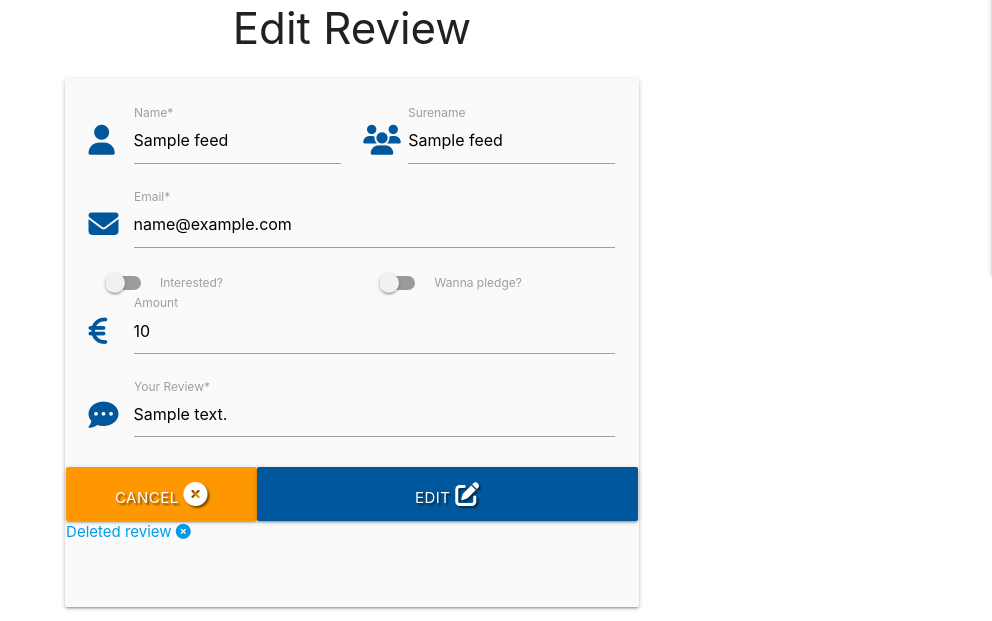
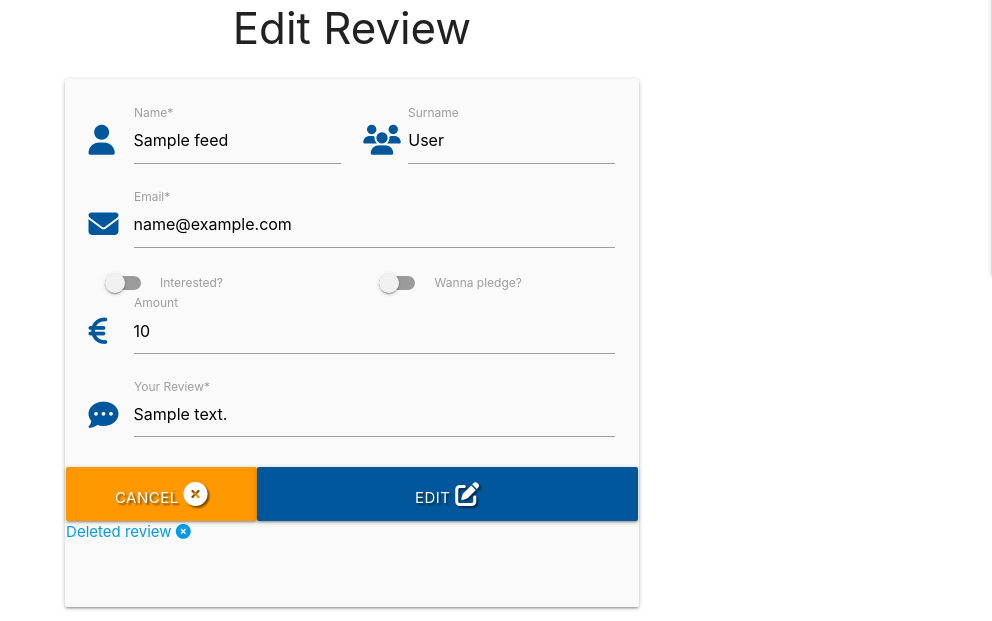
Before and after one commit to Nosjazz/milestone_3, a Flask app: template templates/reviewEdit.html in a window 1280 px wide. Shown: the part 585-1206 px from the top of the page, without its empty margins (288-1280 px from the left). Run offline with Flask 2, Linux system fonts and the light colour scheme; the template is opened without the code that fills it: most values are stand-ins (such as "Sample title", 1, 10 or a date in 2020); some libraries are stand-ins or nearby versions.

Commit message:
fix surEname issue

```diff
--- a/templates/reviewAdd.html
+++ b/templates/reviewAdd.html
@@ -13,11 +13,11 @@
                 <input id="name" name="name" type="text" minlength="2" maxlength="15" required class="validate">
                 <label for="name">Name*</label>
             </div>
-        <!-- Surename -->
+        <!-- Surname -->
             <div class="input-field col m6 s12">
                 <i class="fas fa-users prefix light-blue-text text-darken-4"></i>
-                <input id="surename" name="surename" type="text" minlength="2" maxlength="15" class="validate">
-                <label for="surename">Surename</label>
+                <input id="surname" name="surname" type="text" minlength="2" maxlength="15" class="validate">
+                <label for="surname">Surname</label>
             </div>
         <!-- email -->
             <div class="input-field col s12">
--- a/templates/reviewEdit.html
+++ b/templates/reviewEdit.html
@@ -17,9 +17,9 @@
         <!-- Surename -->
             <div class="input-field col m6 s12">
                 <i class="fas fa-users prefix light-blue-text text-darken-4"></i>
-                <input id="surename" name="surename" type="text"
-                    value="{{ feed.surename }}" minlength="2" maxlength="15" class="validate">
-                <label for="surename">Surename</label>
+                <input id="surname" name="surname" type="text"
+                    value="{{ feed.surname }}" minlength="2" maxlength="15" class="validate">
+                <label for="surname">Surname</label>
             </div>
         <!-- email -->
             <div class="input-field col s12">
```
